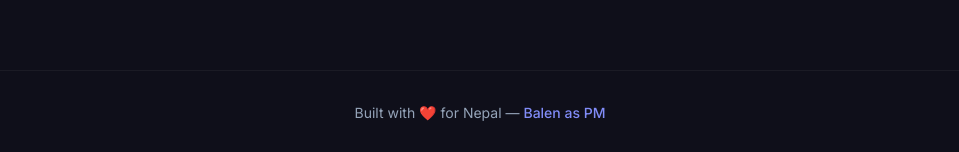
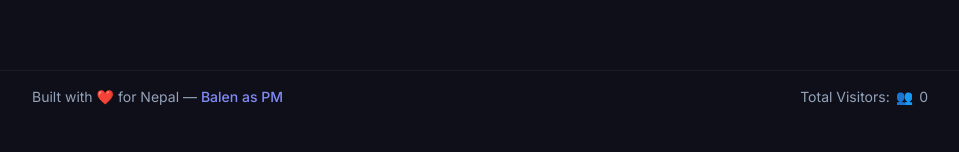
Before and after one commit to anjiladhikari/balen-as-pm, a React (Vite) app in the folder frontend/: page / in a window 1280 px wide. Shown: the part 4813-4965 px from the top of the page, without its empty margins (160-1119 px from the left). After the commit the page ends 4936 px from the top, so only its background shows below. Built offline with nearby package versions, Linux system fonts and the light colour scheme; no server answers.

Commit message:
feat: Add visitor counter to footer

```diff
--- a/frontend/src/App.jsx
+++ b/frontend/src/App.jsx
@@ -7,6 +7,7 @@ import CATEGORIES from './categories';
 
 export default function App() {
   const [submissions, setSubmissions] = useState({});
+  const [visitors, setVisitors] = useState(0);
 
   const fetchSubmissions = useCallback(async () => {
     try {
@@ -22,6 +23,10 @@ export default function App() {
 
   useEffect(() => {
     fetchSubmissions();
+    fetch('/api/visitors')
+      .then((r) => r.json())
+      .then((d) => setVisitors(d.count))
+      .catch(() => { });
   }, [fetchSubmissions]);
 
   return (
@@ -42,8 +47,17 @@ export default function App() {
       </div>
 
       {/* Footer */}
-      <footer className="border-t border-white/5 py-8 text-center text-text-secondary text-sm">
-        <p>Built with ❤️ for Nepal — <span className="text-primary-light font-medium">Balen as PM</span></p>
+      <footer className="border-t border-white/5 py-4 px-4">
+        <div className="max-w-4xl mx-auto flex items-center justify-between">
+          <p className="text-text-secondary text-sm">
+            Built with ❤️ for Nepal — <span className="text-primary-light font-medium">Balen as PM</span>
+          </p>
+          <div className="flex items-center gap-1.5 text-sm text-text-secondary">
+            <span>Total Visitors:</span>
+            <span>👥</span>
+            <span>{visitors.toLocaleString()}</span>
+          </div>
+        </div>
       </footer>
     </div>
   );
```
